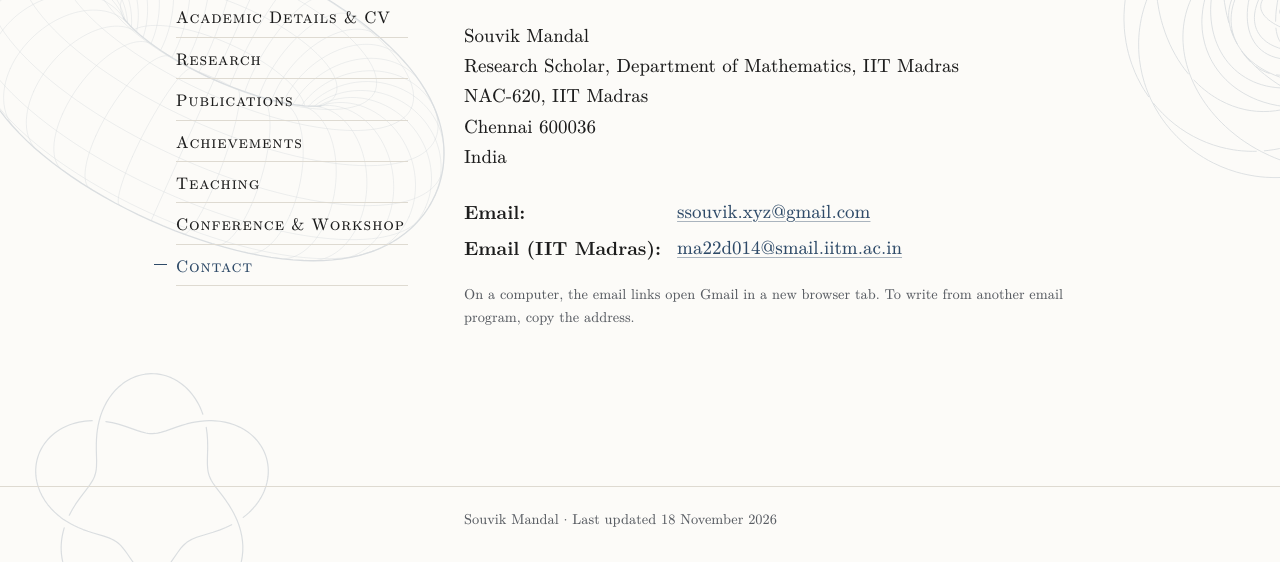
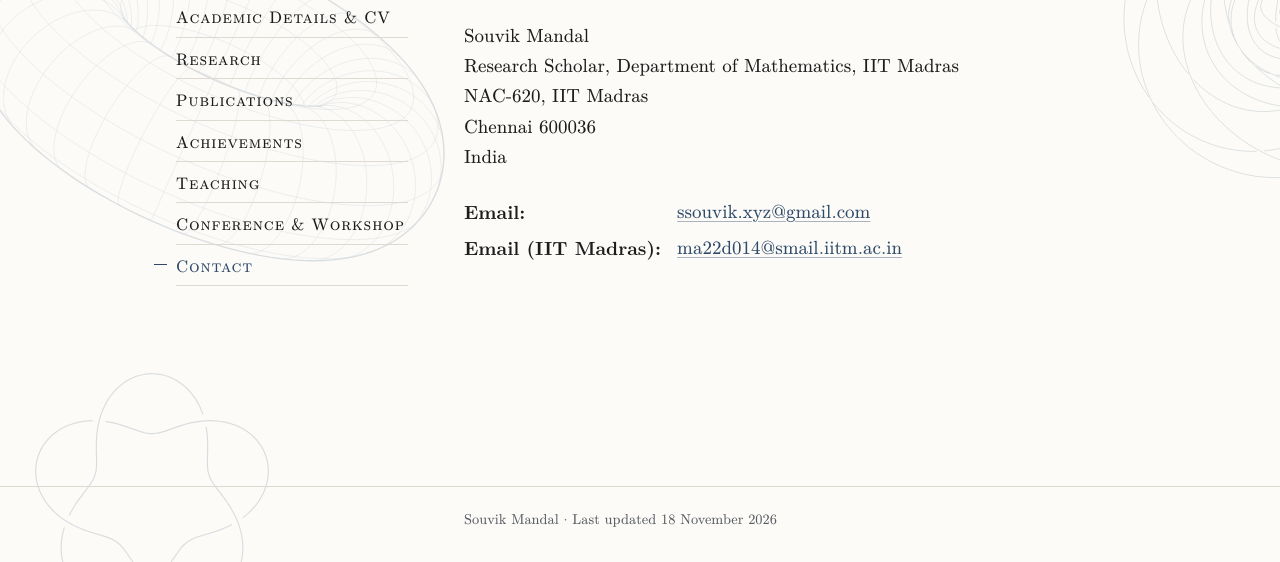
Before and after one commit to ssouvikmandal/ssouvikmandal.github.io, a plain HTML site: page contact.html in a window 1280 px wide. Shown: the part 238-800 px from the top of the page. Drawn offline with Linux system fonts and the light colour scheme.

Commit message:
Remove the CV link from the home page and the Gmail note from the Contact page
The CV is linked from the Academic Details & CV page. The text area now contains the
floated photo by itself (it used to rely on the CV line below it).

Co-Authored-By: Claude Opus 5.5 <noreply@anthropic.com>

```diff
--- a/assets/email.js
+++ b/assets/email.js
@@ -6,7 +6,7 @@
    - On computers it opens Gmail's "new message" window in a new browser tab, with the
      address already filled in. (A mailto: link on a computer only works when an email
      program is set up there, which is often not the case.) Visitors who do not use Gmail
-     can copy the address from the Contact page; a note there says so.
+     can copy the address from the Contact page.
 
    The attribute holds the address backwards, with every character moved one place on (so
    "@" becomes "A"); build.py writes it from site.toml. The address therefore never appears
@@ -32,5 +32,4 @@
       a.title = a.title ? a.title + ' (opens Gmail in a new tab)' : 'Opens Gmail in a new tab';
     }
   }
-  if (!phone) document.documentElement.className += ' mail-web';
 })();
--- a/assets/site.css
+++ b/assets/site.css
@@ -302,6 +302,7 @@ a[href$=".pdf"]::after {
 
 /* Main text */
 main {
+  display: flow-root;      /* contains the floated photo on the home page */
   padding: 2rem 0 3.5rem;
   min-width: 0;
 }
@@ -391,16 +392,6 @@ dl.contact {
 }
 dl.contact dt { font-weight: 700; }
 dl.contact dd { margin: 0; overflow-wrap: anywhere; }
-/* Shown only on computers, where assets/email.js makes the email links open Gmail. */
-.mail-note { display: none; }
-.mail-web .mail-note {
-  display: block;
-  margin-top: 1.25rem;
-  color: var(--muted);
-  font-size: .9rem;
-  hyphens: manual;
-  -webkit-hyphens: manual;
-}
 @media (max-width: 39.99em) {
   /* Phones: each label above its value, so that addresses are not broken. */
   dl.contact { grid-template-columns: 1fr; row-gap: 0; }
--- a/contact.html
+++ b/contact.html
@@ -61,7 +61,6 @@ India
   <dt>Email (IIT Madras):</dt>
   <dd><a class="email" href="contact.html#email" data-mail="oj/db/nujj/mjbntA521e33bn">&#109;&#97;&#50;&#50;&#100;&#48;&#49;&#52;&#64;<span hidden>nospam.</span>&#115;&#109;&#97;&#105;&#108;&#46;&#105;&#105;&#116;&#109;&#46;&#97;&#99;&#46;&#105;&#110;</a></dd>
 </dl>
-<p class="mail-note">On a computer, the email links open Gmail in a new browser tab. To write from another email program, copy the address.</p>
   </main>
 </div>
 <footer class="site-footer">
--- a/source/last-updated.json
+++ b/source/last-updated.json
@@ -13,7 +13,7 @@
   },
   "contact.html": {
     "date": "2026-11-18",
-    "hash": "262a4300ee23bbad4568413cc1e5245ca98adca7edca254b4448093db5f9f1e5"
+    "hash": "db26854f99f5e7ad23e6096c43f7f258216ac19c7dc81762a041e369fddc7c33"
   },
   "cv.html": {
     "date": "2026-11-18",
@@ -21,7 +21,7 @@
   },
   "index.html": {
     "date": "2026-11-18",
-    "hash": "4ce9efb6fbb69a749527c50dc9395554ff3029208a057ec1319f46e855b20b85"
+    "hash": "dcb0347759f6ed099815dbe7ec8a0896508759bc95e972468ebc5988f773c3ff"
   },
   "publications.html": {
     "date": "2026-11-18",
```
Also changed, not shown: index.html (+0 -1 lines), source/pages/contact.html (+0 -1 lines), source/pages/index.html (+0 -1 lines), README.md.
